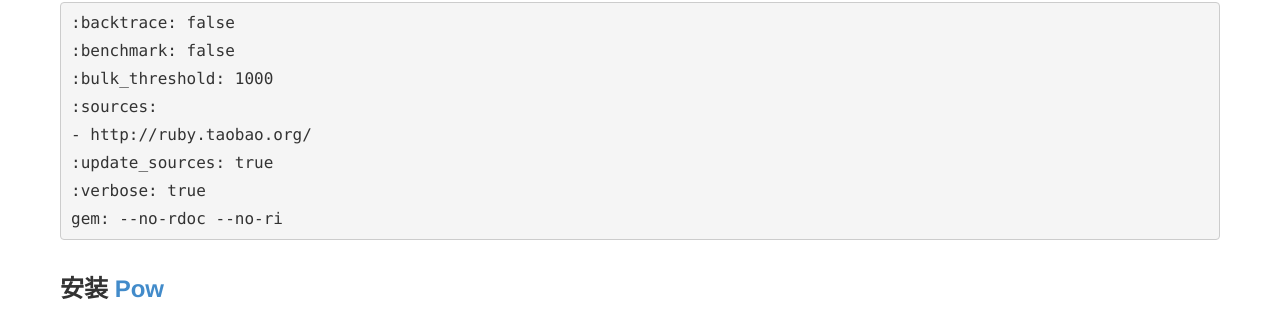
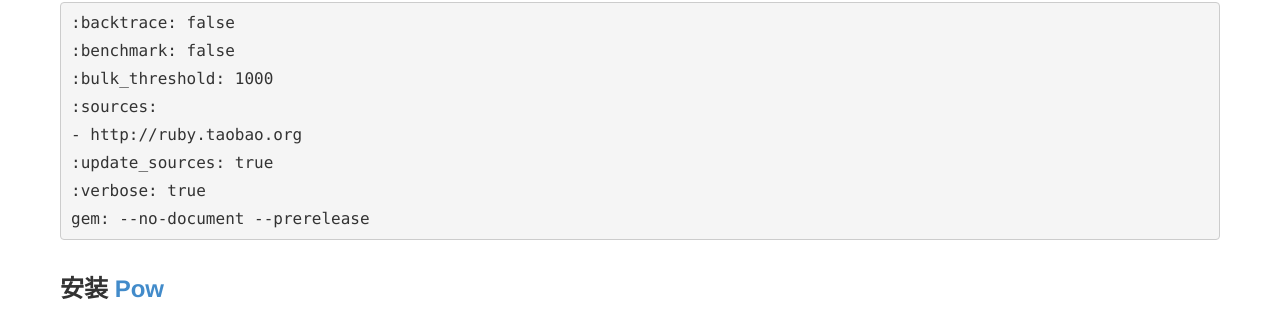
Before and after one commit to antife-yinyue/MrZhang.me, a Jekyll site: the page built from _posts/2013-05-11-after-reinstall-the-system.md, in a window 1280 px wide and 900 px high, scrolled down 2462 px. Shown: the part 247-565 px from the top of the window. Built offline with Jekyll 4.4.1, drawn with Linux system fonts in a browser that asks for light colours; Markdown is read by kramdown in place of the engine named in the settings; comment, search, counter and statistics services are not loaded.

Commit message:
update .gemrc

````diff
--- a/_posts/2013-05-11-after-reinstall-the-system.md
+++ b/_posts/2013-05-11-after-reinstall-the-system.md
@@ -120,10 +120,10 @@ nvm alias default 0.10
 :benchmark: false
 :bulk_threshold: 1000
 :sources:
-- http://ruby.taobao.org/
+- http://ruby.taobao.org
 :update_sources: true
 :verbose: true
-gem: --no-rdoc --no-ri
+gem: --no-document --prerelease
 ```
 
 ## 安装 [Pow][]
````
